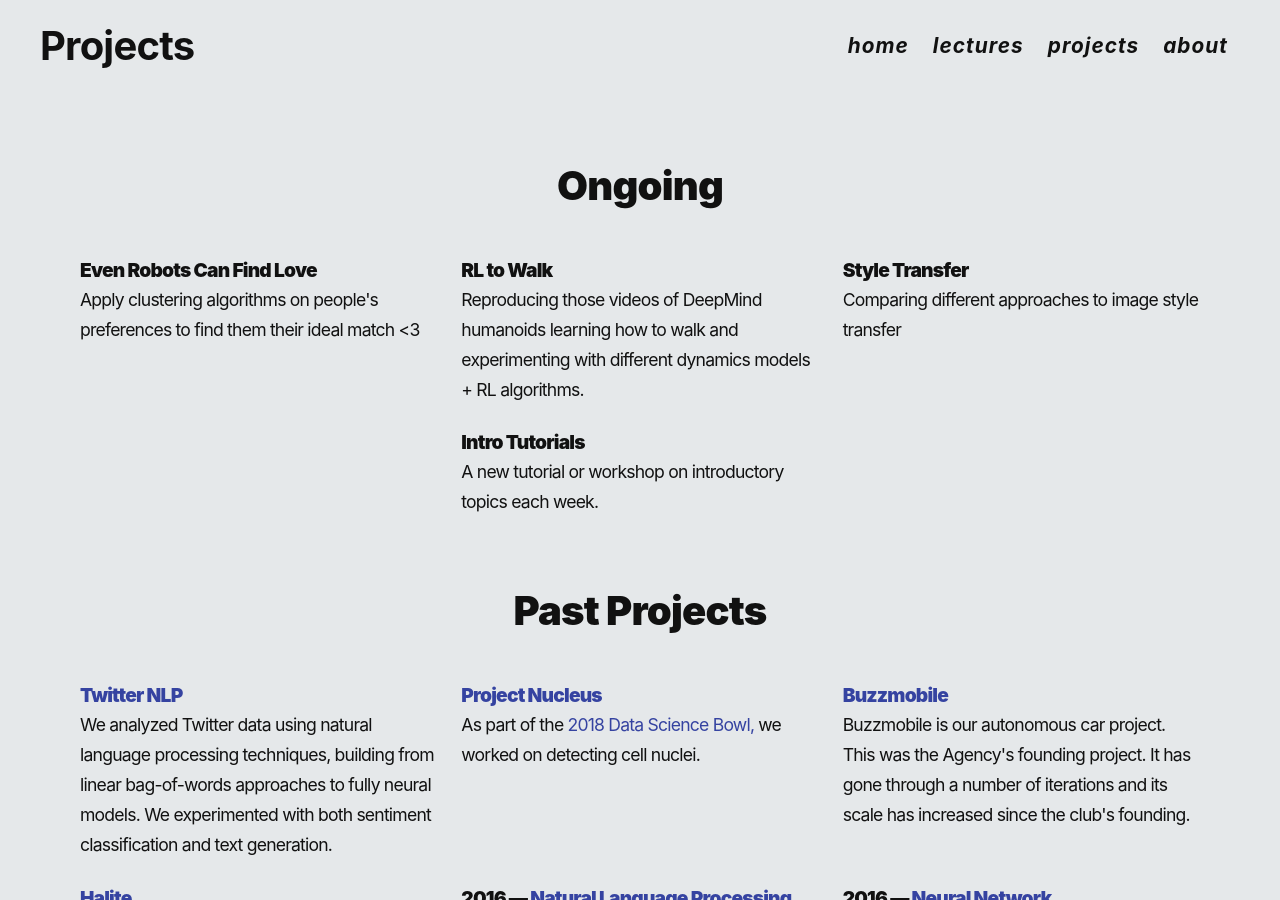
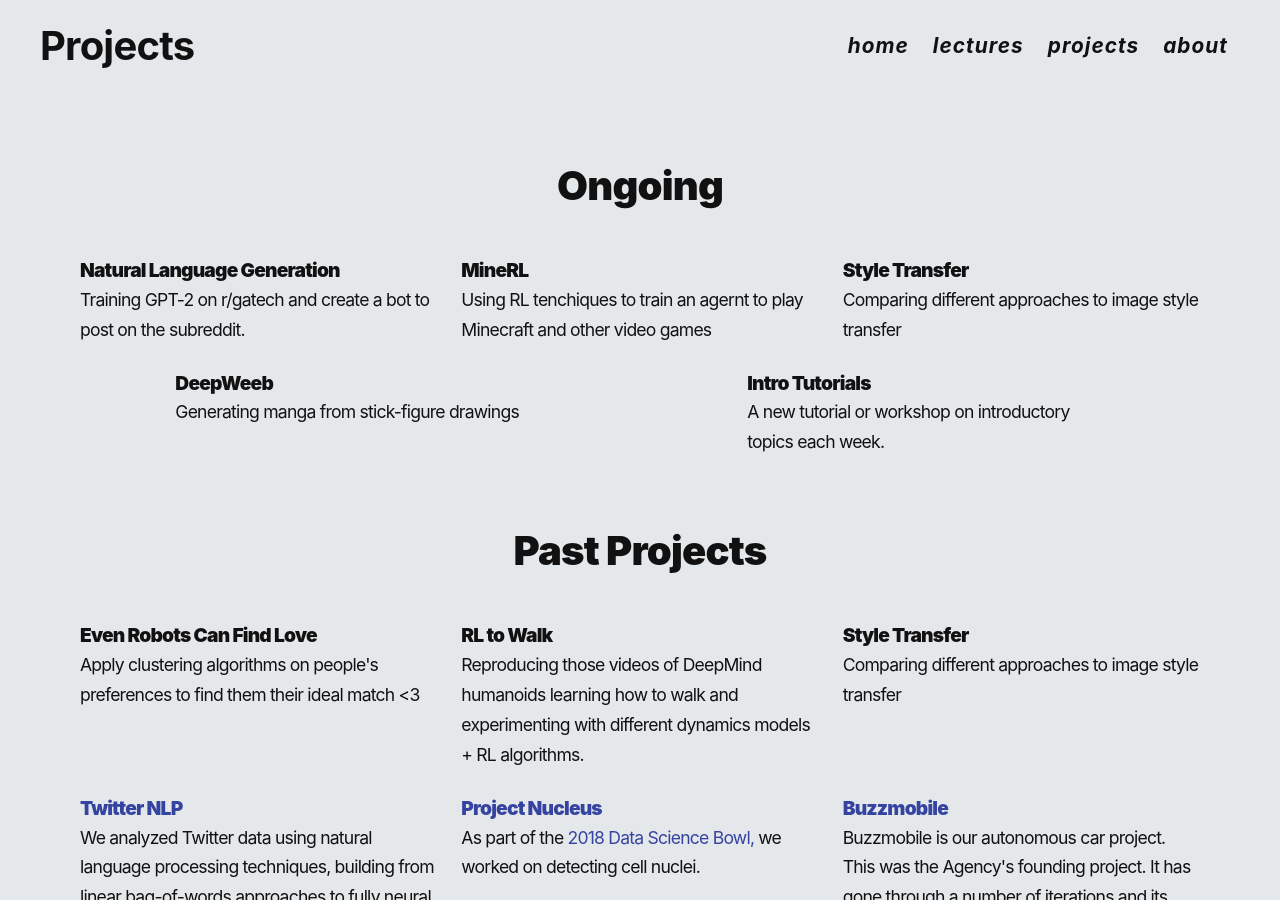
Before and after one commit to gtagency/gtagency.github.com, a Jekyll site: the page built from projects.html, in a window 1280 px wide and 900 px high. Built offline with Jekyll 4.4.1, drawn with Linux system fonts in a browser that asks for light colours.

Commit message:
Update projects.html

```diff
--- a/projects.html
+++ b/projects.html
@@ -6,6 +6,30 @@ permalink: /projects
 title: Projects
 ---
 <h1 class="thick-text has-text-centered padded">Ongoing</h1>
+<div class = "columns is-multiline">
+    <div class = "column is-4 container padded">
+        <h2 class = "thick-text">Natural Language Generation</h2>
+        <p> Training GPT-2 on r/gatech and create a bot to post on the subreddit.</p>
+    </div>
+    <div class = "column is-4 container padded">
+        <h2 class = "thick-text">MineRL</h2>
+        <p>Using RL tenchiques to train an agernt to play Minecraft and other video games</p>
+    </div>
+    <div class = "column is-4 container padded">
+        <h2 class = "thick-text">Style Transfer</h2>
+        <p> Comparing different approaches to image style transfer</p>
+    </div>
+    <div class = "column is-4 container padded">
+        <h2 class = "thick-text">DeepWeeb</h2>
+        <p> Generating manga from stick-figure drawings</p>
+    </div>
+    <div class = "column is-4 container padded">
+        <h2 class = "thick-text">Intro Tutorials</h2>
+        <p>A new tutorial or workshop on introductory topics each week.</p>
+    </div>
+</div>
+
+<h1 class="thick-text has-text-centered padded">Past Projects</h1>
 <div class = "columns is-multiline">
     <div class = "column is-4 container padded">
         <h2 class = "thick-text">Even Robots Can Find Love</h2>
@@ -19,15 +43,7 @@ title: Projects
         <h2 class = "thick-text">Style Transfer</h2>
         <p> Comparing different approaches to image style transfer</p>
     </div>
-    <div class = "column is-4 container padded">
-        <h2 class = "thick-text">Intro Tutorials</h2>
-        <p>A new tutorial or workshop on introductory topics each week.</p>
-    </div>
-</div>
-
-<h1 class="thick-text has-text-centered padded">Past Projects</h1>
-<div class = "columns is-multiline">
-    <div class = "column is-4 container padded">
+<div class = "column is-4 container padded">
         <h2 class = "thick-text"><a href="https://github.com/gtagency/neutral-lilt-parade">Twitter NLP</a></h2>
         <p>We analyzed Twitter data using natural language processing techniques,
  		building from linear bag-of-words approaches to fully neural models.
```
